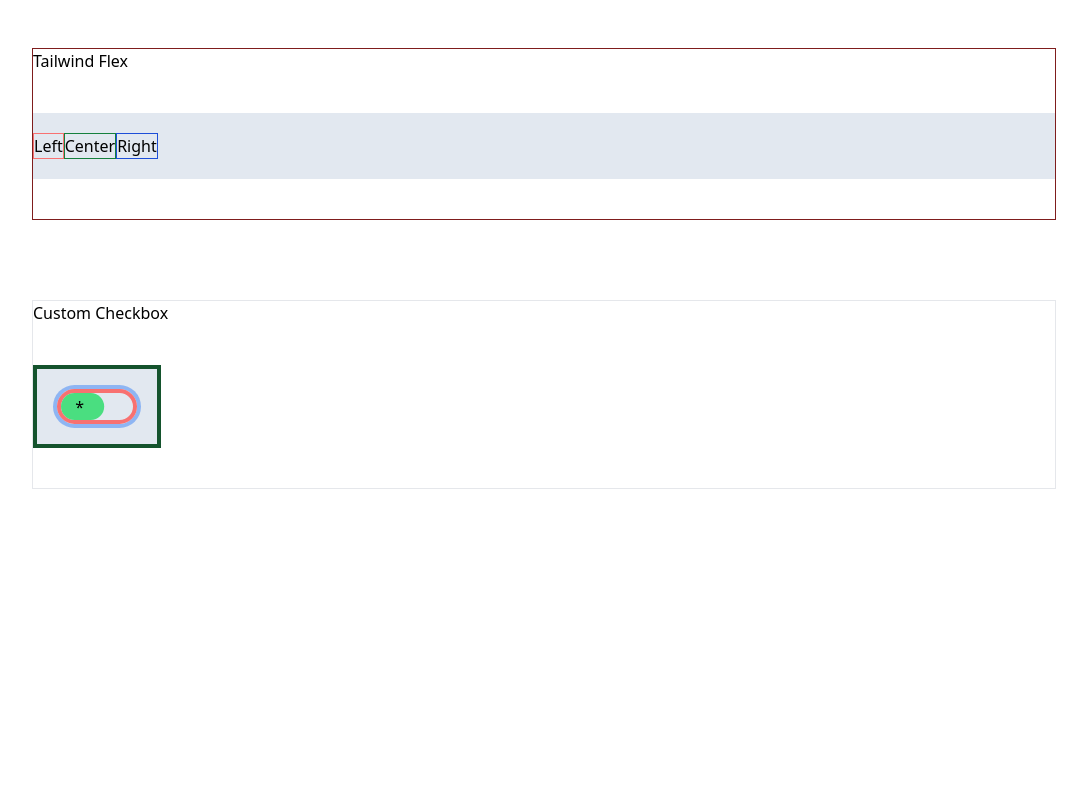
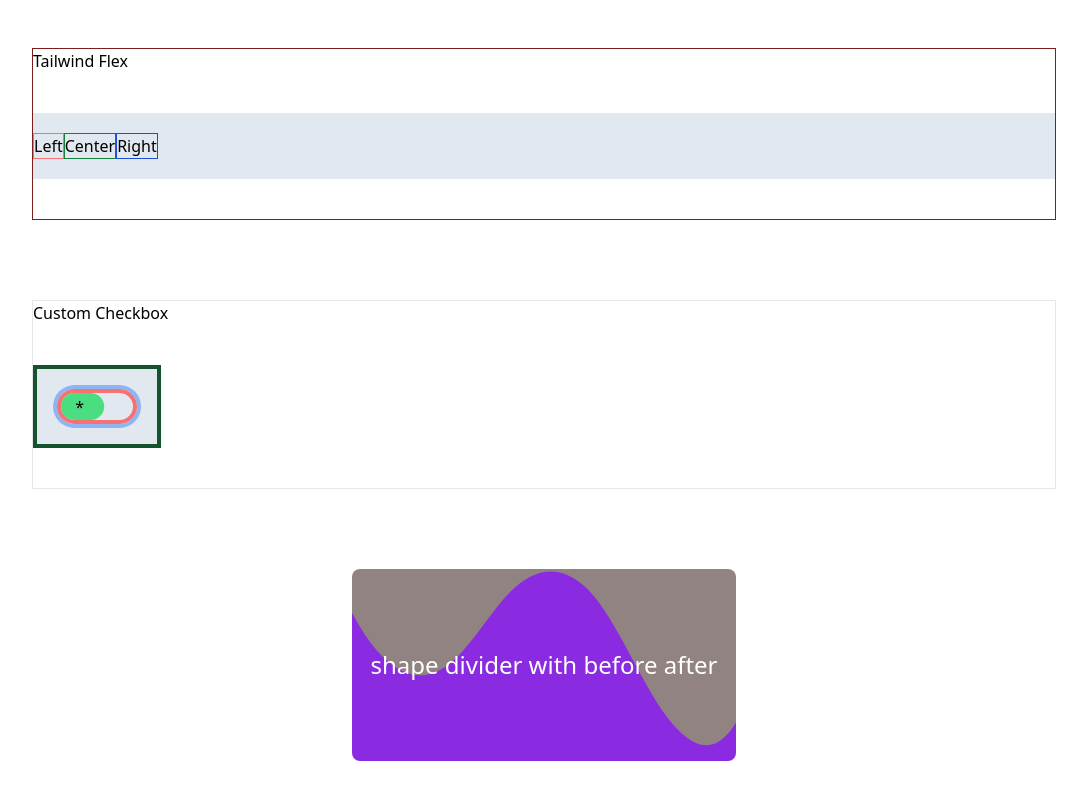
Before and after one commit to Mohimenol-Islam-Munna/Tailwind-CSS, a React (Create React App) app in the folder tailwind_react/: page / in a window 1280 px wide. Shown: the part 1198-1998 px from the top of the page, without its empty margins (96-1183 px from the left). Before the commit the page ends 1767 px from the top, so only its background shows below. Built offline with nearby package versions, Linux system fonts and the light colour scheme.

Commit message:
shape divider

```diff
--- a/tailwind_react/src/App.css
+++ b/tailwind_react/src/App.css
@@ -52,3 +52,13 @@
 .titl {
   z-index: 2;
 }
+
+/* when use shape divider then it does not work like clipPath and there is no need before after  */
+/* when use shape divider then set fillc color  */
+
+.shape {
+  position: relative;
+  z-index: 1;
+  background-color: blueviolet;
+  background-image: url(/public/waves.svg);
+}
--- a/tailwind_react/src/App.js
+++ b/tailwind_react/src/App.js
@@ -258,6 +258,13 @@ const App = () => {
           </div>
         </div>
       </div>
+
+      {/* shape divider  */}
+      <div className="w-[30%] my-16 mx-auto rounded-lg p-2 py-20 shape">
+        <p className="text-center text-white text-2xl">
+          shape divider with before after
+        </p>
+      </div>
     </>
   );
 };
```
Also changed, not shown: tailwind_react/public/waves.svg (added).
